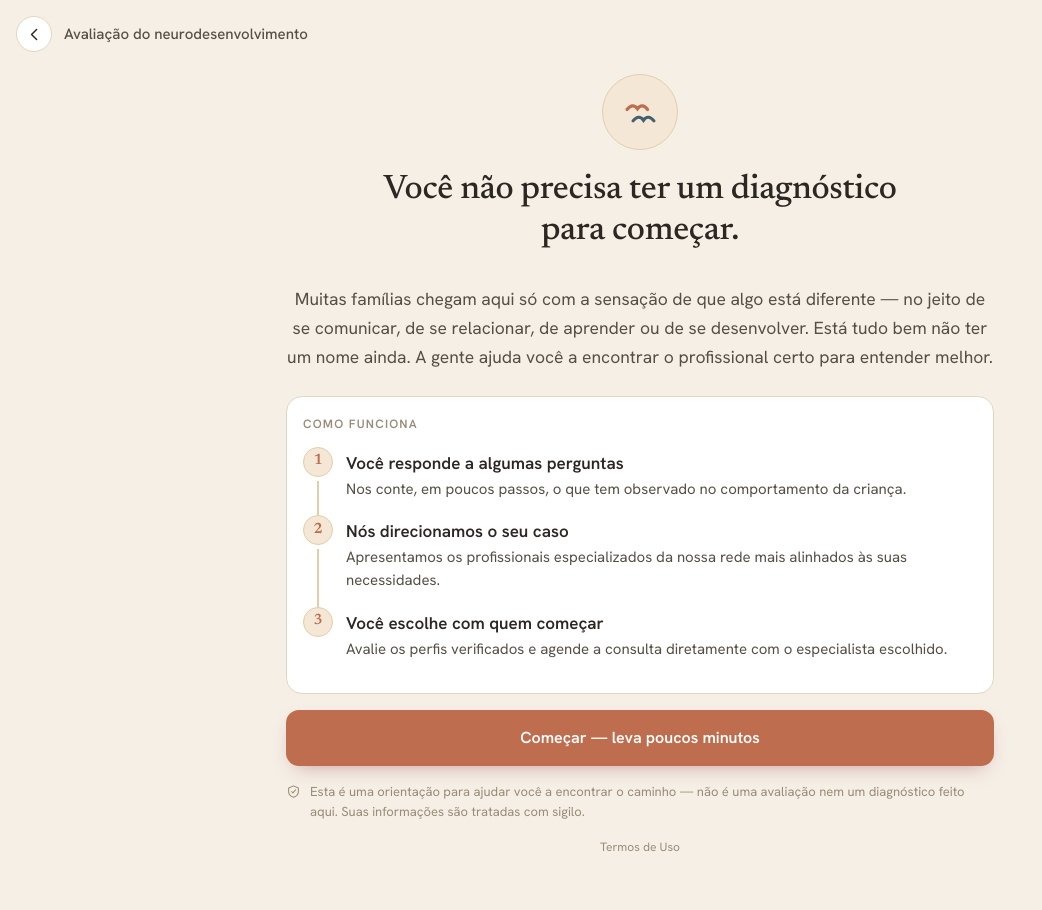
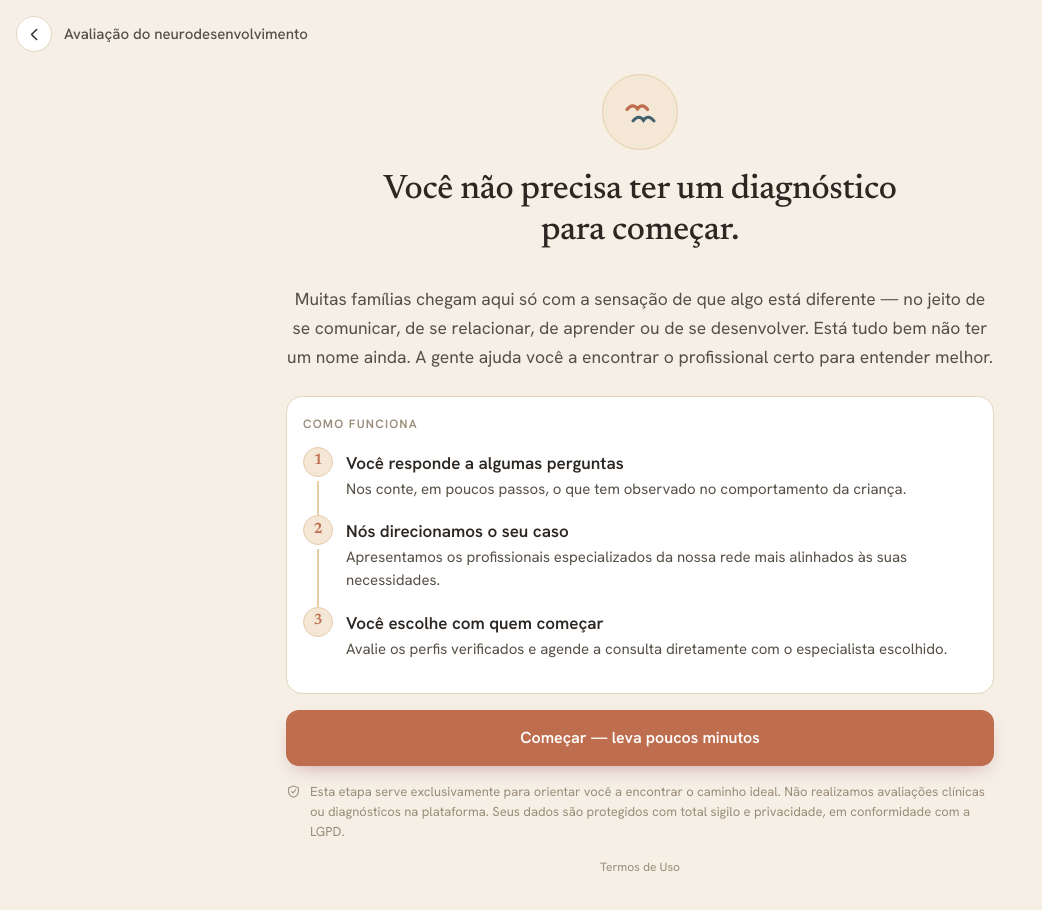
Before and after one commit to kirisaude/kiri-site, a Next.js app: page /avaliacao in a window 1280 px wide. Shown: the whole page, without its empty margins (0-1042 px from the left). Built offline with nearby package versions, Linux system fonts and the light colour scheme.

Commit message:
Atualiza texto do aviso na página de Avaliação

```diff
--- a/src/app/avaliacao/page.tsx
+++ b/src/app/avaliacao/page.tsx
@@ -71,7 +71,7 @@ export default function AvaliacaoPage() {
             <path d="M7.4 10 L9.2 11.8 L12.8 7.8" stroke="#9A8C78" strokeWidth="1.4" strokeLinecap="round" strokeLinejoin="round" />
           </svg>
           <p className="text-[13px] leading-[1.55] text-muted m-0">
-            Esta é uma orientação para ajudar você a encontrar o caminho — não é uma avaliação nem um diagnóstico feito aqui. Suas informações são tratadas com sigilo.
+            Esta etapa serve exclusivamente para orientar você a encontrar o caminho ideal. Não realizamos avaliações clínicas ou diagnósticos na plataforma. Seus dados são protegidos com total sigilo e privacidade, em conformidade com a LGPD.
           </p>
         </div>
 
```
